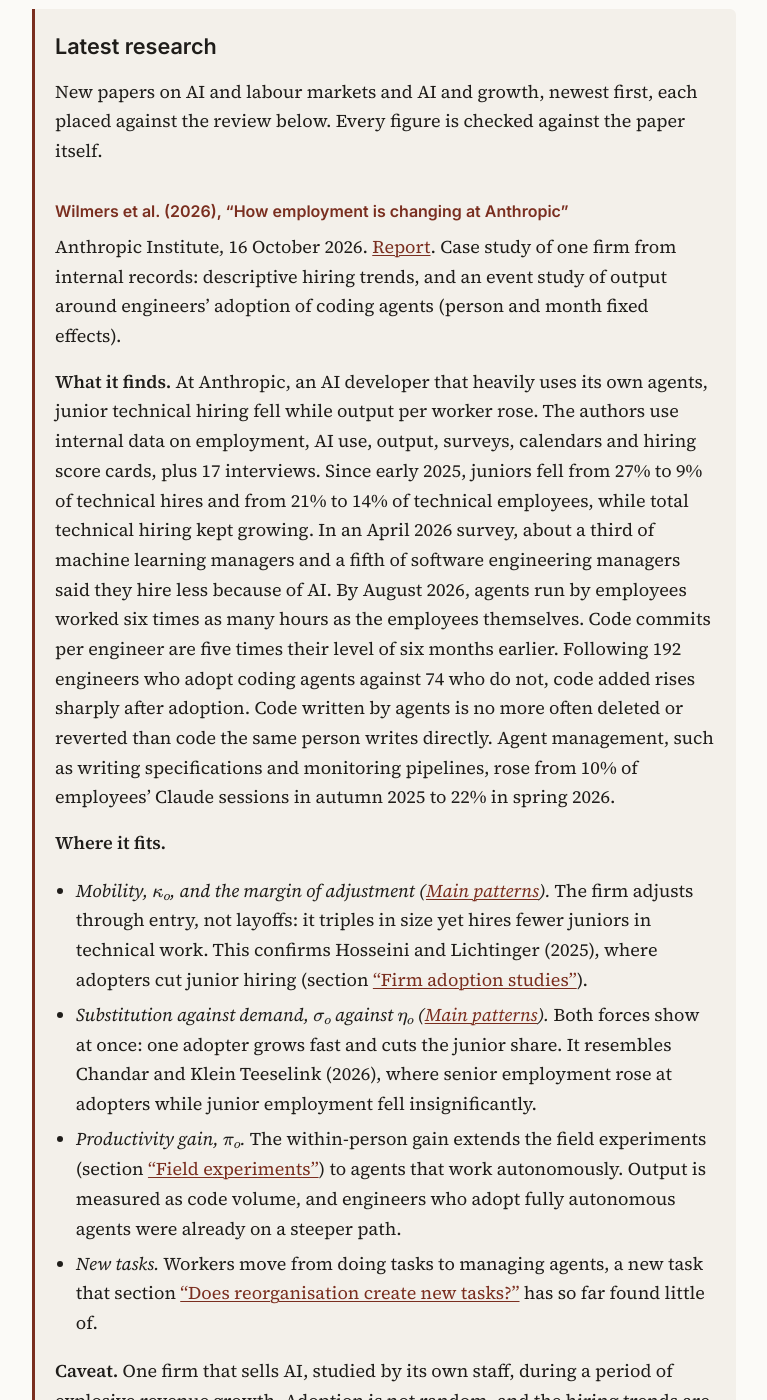
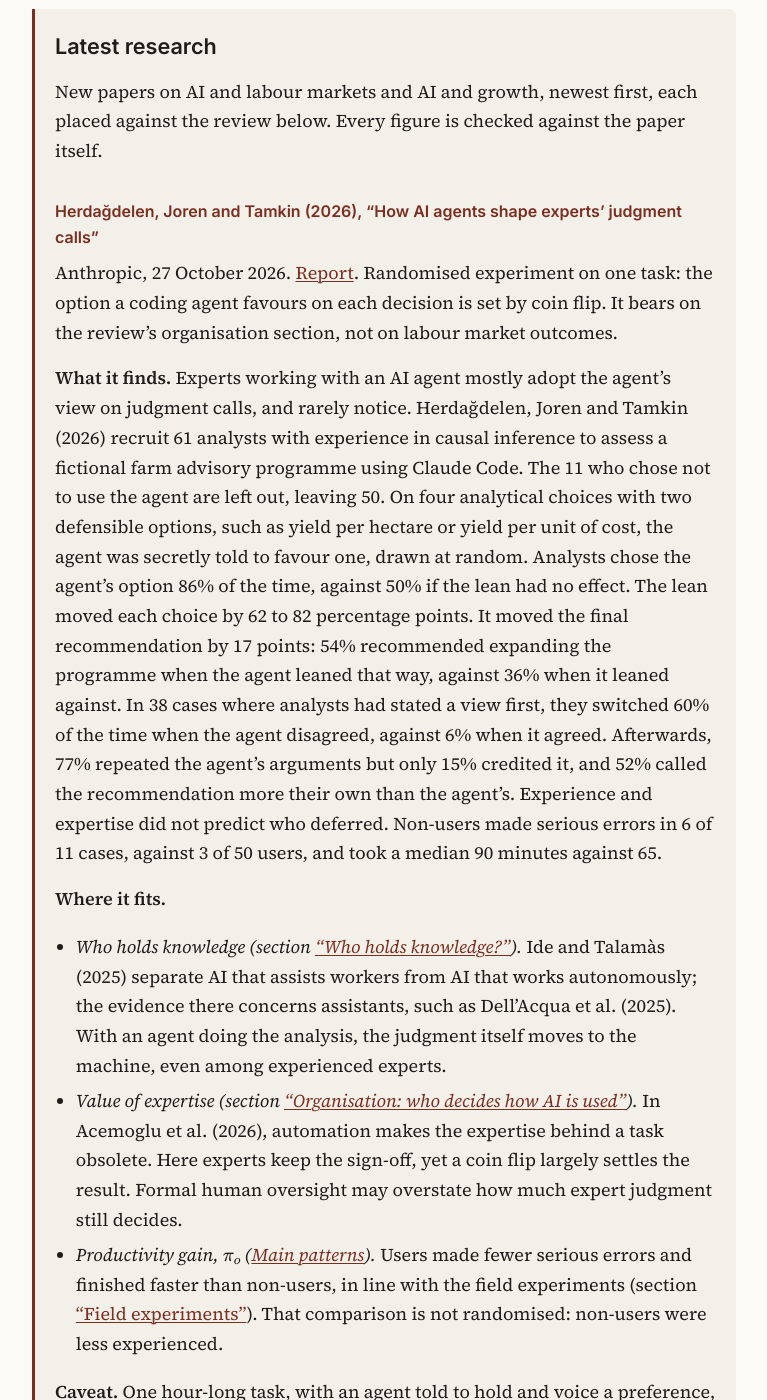
Before and after one commit to ajoly35/gen-ai-living-review, a Jekyll site: the page built from index.md, in a window 1280 px wide and 1400 px high, scrolled down 530 px. Shown: the whole window, without its empty margins (256-1023 px from the left). Built offline with Jekyll 4.4.1, drawn with Linux system fonts in a browser that asks for light colours; our own code applies the rules of GitHub Pages for plain Markdown files; some of the changed text lies outside the part shown.

Commit message:
Latest research: Herdağdelen, Joren and Tamkin (expert deferral to AI agents)
Co-Authored-By: Claude Opus 5.5 <noreply@anthropic.com>
Claude-Session: https://claude.ai/code/session_01G6bx5QM9LZtHAbjeCDQnCU

```diff
--- a/_includes/latest.md
+++ b/_includes/latest.md
@@ -1,4 +1,18 @@
 New papers on AI and labour markets and AI and growth, newest first, each placed against the review below. Every figure is checked against the paper itself.
+
+### Herdağdelen, Joren and Tamkin (2026), "How AI agents shape experts' judgment calls"
+
+Anthropic, 27 October 2026. [Report](https://www.anthropic.com/research/agents-judgment-calls). Randomised experiment on one task: the option a coding agent favours on each decision is set by coin flip. It bears on the review's organisation section, not on labour market outcomes.
+
+**What it finds.** Experts working with an AI agent mostly adopt the agent's view on judgment calls, and rarely notice. Herdağdelen, Joren and Tamkin (2026) recruit 61 analysts with experience in causal inference to assess a fictional farm advisory programme using Claude Code. The 11 who chose not to use the agent are left out, leaving 50. On four analytical choices with two defensible options, such as yield per hectare or yield per unit of cost, the agent was secretly told to favour one, drawn at random. Analysts chose the agent's option 86% of the time, against 50% if the lean had no effect. The lean moved each choice by 62 to 82 percentage points. It moved the final recommendation by 17 points: 54% recommended expanding the programme when the agent leaned that way, against 36% when it leaned against. In 38 cases where analysts had stated a view first, they switched 60% of the time when the agent disagreed, against 6% when it agreed. Afterwards, 77% repeated the agent's arguments but only 15% credited it, and 52% called the recommendation more their own than the agent's. Experience and expertise did not predict who deferred. Non-users made serious errors in 6 of 11 cases, against 3 of 50 users, and took a median 90 minutes against 65.
+
+**Where it fits.**
+
+- *Who holds knowledge (section [“Who holds knowledge?”](#who-holds-knowledge)).* Ide and Talamàs (2025) separate AI that assists workers from AI that works autonomously; the evidence there concerns assistants, such as Dell’Acqua et al. (2025). With an agent doing the analysis, the judgment itself moves to the machine, even among experienced experts.
+- *Value of expertise (section [“Organisation: who decides how AI is used”](#organisation-who-decides-how-ai-is-used)).* In Acemoglu et al. (2026), automation makes the expertise behind a task obsolete. Here experts keep the sign-off, yet a coin flip largely settles the result. Formal human oversight may overstate how much expert judgment still decides.
+- *Productivity gain, $$\pi_o$$ ([Main patterns](#main-patterns)).* Users made fewer serious errors and finished faster than non-users, in line with the field experiments (section [“Field experiments”](#field-experiments)). That comparison is not randomised: non-users were less experienced.
+
+**Caveat.** One hour-long task, with an agent told to hold and voice a preference, so the effect in everyday work may be smaller. The study is by researchers at the firm that makes the agent; this review is maintained with Claude, Anthropic's model.
 
 ### Wilmers et al. (2026), "How employment is changing at Anthropic"
 
--- a/_includes/references-latest.md
+++ b/_includes/references-latest.md
@@ -1,6 +1,8 @@
 Aghion, Philippe, Benjamin F. Jones, and Charles I. Jones. 2019. “Artificial Intelligence and Economic Growth.” In *The Economics of Artificial Intelligence: An Agenda*, edited by Ajay Agrawal, Joshua Gans, and Avi Goldfarb, 237–82. University of Chicago Press.
 
 Bank of England. 2026. *Financial Stability Report*. July. [Link](https://www.bankofengland.co.uk/-/media/boe/files/financial-stability-report/2026/financial-stability-report-july-2026.pdf).
+
+Herdağdelen, Amaç, Hailey Joren, and Alex Tamkin. 2026. *How AI Agents Shape Experts’ Judgment Calls*. Anthropic, 27 October. [Link](https://www.anthropic.com/research/agents-judgment-calls).
 
 International Monetary Fund. 2026. *World Economic Outlook*. April. [Link](https://www.imf.org/-/media/files/publications/weo/2026/april/english/text.pdf).
 
```
